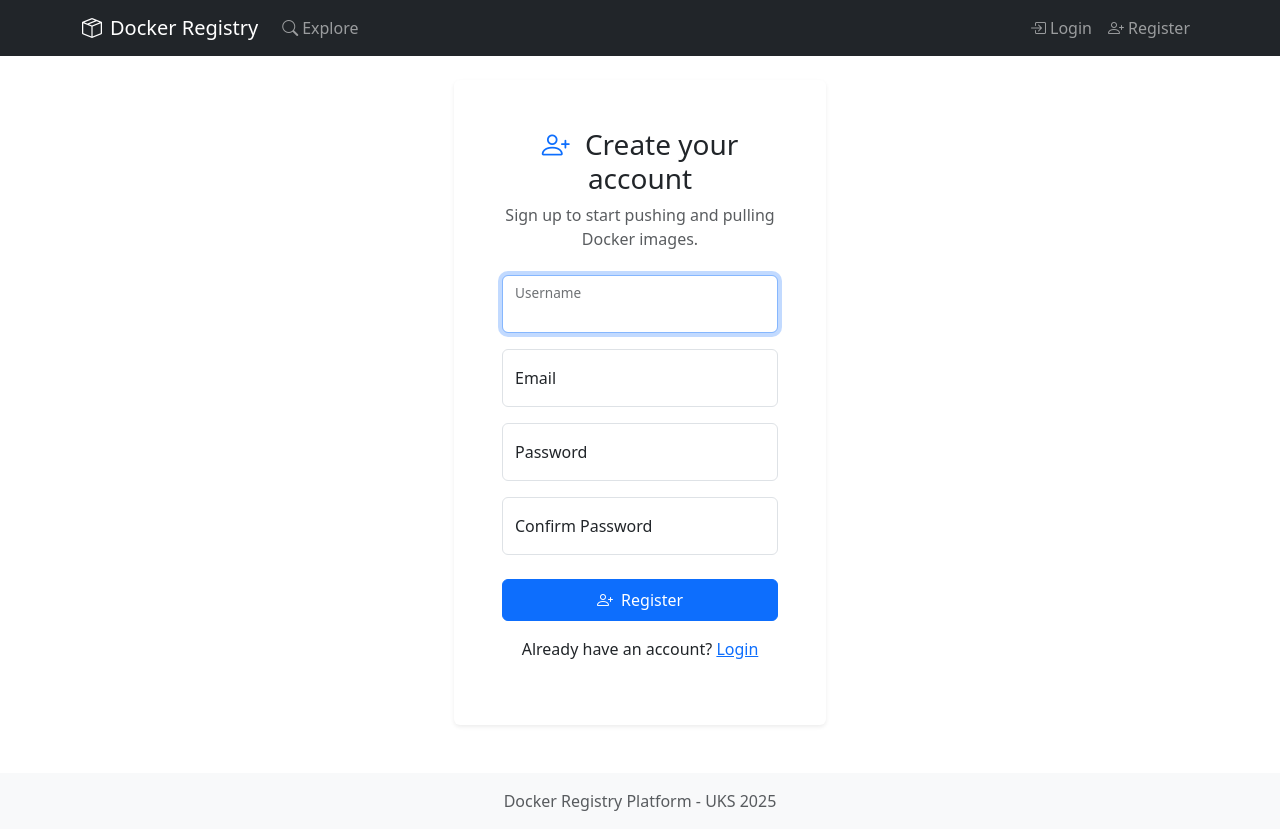
After one commit to spasoje2001/docker-registry-platform, a Django app: page /accounts/register/ in a window 1280 px wide. The commit adds this page. Run offline with Django 5.2, Linux system fonts and the light colour scheme.

Commit message:
Completed issue #3 - User registration

```diff
--- /dev/null
+++ b/app/accounts/forms.py
@@ -0,0 +1,41 @@
+from django import forms
+from django.contrib.auth.forms import UserCreationForm
+from django.contrib.auth import get_user_model
+
+User = get_user_model()
+
+
+class CustomUserCreationForm(UserCreationForm):
+    email = forms.EmailField(required=True)
+
+    class Meta(UserCreationForm.Meta):
+        model = User
+        fields = ('username', 'email')
+
+    def __init__(self, *args, **kwargs):
+        super().__init__(*args, **kwargs)
+        for name, field in self.fields.items():
+            field.widget.attrs.update({
+                "class": "form-control",
+                "placeholder": field.label,  # floating label requires placeholder
+            })
+
+    def clean_email(self):
+        email = self.cleaned_data["email"].lower()
+
+        if User.objects.filter(email__iexact=email).exists():
+            raise forms.ValidationError("Email already registered")
+        return email
+
+    def save(self, commit=True):
+        user = super().save(commit=False)
+        user.email = self.cleaned_data["email"].lower()
+
+        user.role = User.Role.USER
+        user.must_change_password = False
+        user.is_verified_publisher = False
+        user.is_sponsored_oss = False
+
+        if commit:
+            user.save()
+        return user
--- /dev/null
+++ b/app/accounts/urls.py
@@ -0,0 +1,8 @@
+from django.urls import path
+from . import views
+
+app_name = 'accounts'
+
+urlpatterns = [
+    path("register/", views.register, name="register"),
+]
--- a/app/accounts/views.py
+++ b/app/accounts/views.py
@@ -1,3 +1,24 @@
-from django.shortcuts import render
+from django.shortcuts import render, redirect
+from django.contrib import messages
+from .forms import CustomUserCreationForm
+from django.contrib.auth import login
 
-# Create your views here.
+def register(request):
+    if request.user.is_authenticated:
+        return redirect("core:home")
+
+    if request.method == "POST":
+        form = CustomUserCreationForm(request.POST)
+        if form.is_valid():
+            user = form.save()
+            login(request, user)
+            messages.success(
+                request,
+                "Your account has been created! You are now able to log in"
+            )
+            return redirect("core:home")
+
+    else:
+        form = CustomUserCreationForm()
+
+    return render(request, "accounts/register.html", {"form": form})
--- a/app/config/urls.py
+++ b/app/config/urls.py
@@ -22,6 +22,8 @@ urlpatterns = [
 
     path('admin/', admin.site.urls),
 
+    path('accounts/', include('accounts.urls')),
+
     # Apps (will be implemented in future sprints)
     # path('accounts/', include('accounts.urls')),      # Sprint 1
     # path('repositories/', include('repositories.urls')),  # Sprint 1
--- /dev/null
+++ b/app/templates/accounts/register.html
@@ -0,0 +1,82 @@
+{% extends "base.html" %}
+
+{% block title %}Register - Docker Registry Platform{% endblock %}
+
+{% block content %}
+<div class="d-flex justify-content-center align-items-center" style="min-height: 75vh;">
+    <div class="col-12 col-md-7 col-lg-5 col-xl-4">
+
+        <div class="card shadow-sm border-0">
+            <div class="card-body p-4 p-md-5">
+
+                <h2 class="h3 mb-2 text-center">
+                    <i class="bi bi-person-plus text-primary me-2"></i>
+                    Create your account
+                </h2>
+                <p class="text-muted text-center mb-4">
+                    Sign up to start pushing and pulling Docker images.
+                </p>
+
+                <form method="post" novalidate>
+                    {% csrf_token %}
+
+                    {% if form.non_field_errors %}
+                    <div class="alert alert-danger">
+                        {% for error in form.non_field_errors %}
+                            <div>{{ error }}</div>
+                        {% endfor %}
+                    </div>
+                    {% endif %}
+
+                    <!-- Username -->
+                    <div class="form-floating mb-3">
+                        {{ form.username }}
+                        <label for="{{ form.username.id_for_label }}">Username</label>
+                        {% if form.username.errors %}
+                        <small class="text-danger">{{ form.username.errors.0 }}</small>
+                        {% endif %}
+                    </div>
+
+                    <!-- Email -->
+                    <div class="form-floating mb-3">
+                        {{ form.email }}
+                        <label for="{{ form.email.id_for_label }}">Email</label>
+                        {% if form.email.errors %}
+                        <small class="text-danger">{{ form.email.errors.0 }}</small>
+                        {% endif %}
+                    </div>
+
+                    <!-- Password -->
+                    <div class="form-floating mb-3">
+                        {{ form.password1 }}
+                        <label for="{{ form.password1.id_for_label }}">Password</label>
+                        {% if form.password1.errors %}
+                        <small class="text-danger">{{ form.password1.errors.0 }}</small>
+                        {% endif %}
+                    </div>
+
+                    <!-- Confirm password -->
+                    <div class="form-floating mb-4">
+                        {{ form.password2 }}
+                        <label for="{{ form.password2.id_for_label }}">Confirm Password</label>
+                        {% if form.password2.errors %}
+                        <small class="text-danger">{{ form.password2.errors.0 }}</small>
+                        {% endif %}
+                    </div>
+
+                    <button type="submit" class="btn btn-primary w-100 py-2">
+                        <i class="bi bi-person-plus me-1"></i> Register
+                    </button>
+                </form>
+
+                <p class="mt-3 text-center">
+                    Already have an account?
+                    <a href="#">Login</a>
+                </p>
+
+            </div>
+        </div>
+
+    </div>
+</div>
+{% endblock %}
--- a/app/templates/base.html
+++ b/app/templates/base.html
@@ -66,7 +66,7 @@
                         </a>
                     </li>
                     <li class="nav-item">
-                        <a class="nav-link" href="#">
+                        <a class="nav-link" href="{% url 'accounts:register' %}">
                             <i class="bi bi-person-plus me-1"></i>Register
                         </a>
                     </li>
```
Also changed, not shown: app/accounts/tests/test_registration.py (added, +99 -0 lines), app/accounts/models.py (line endings or trailing spaces).
